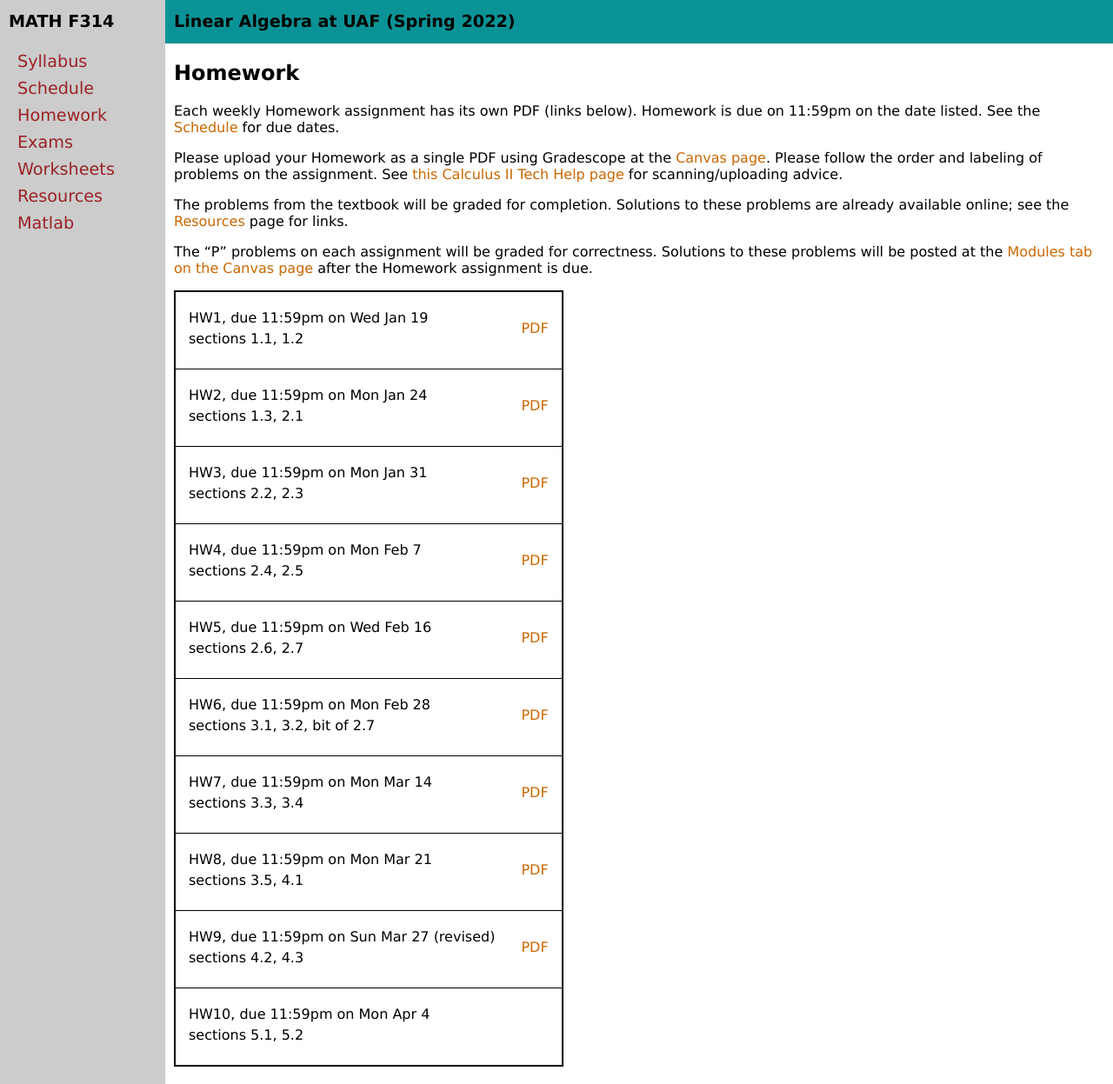
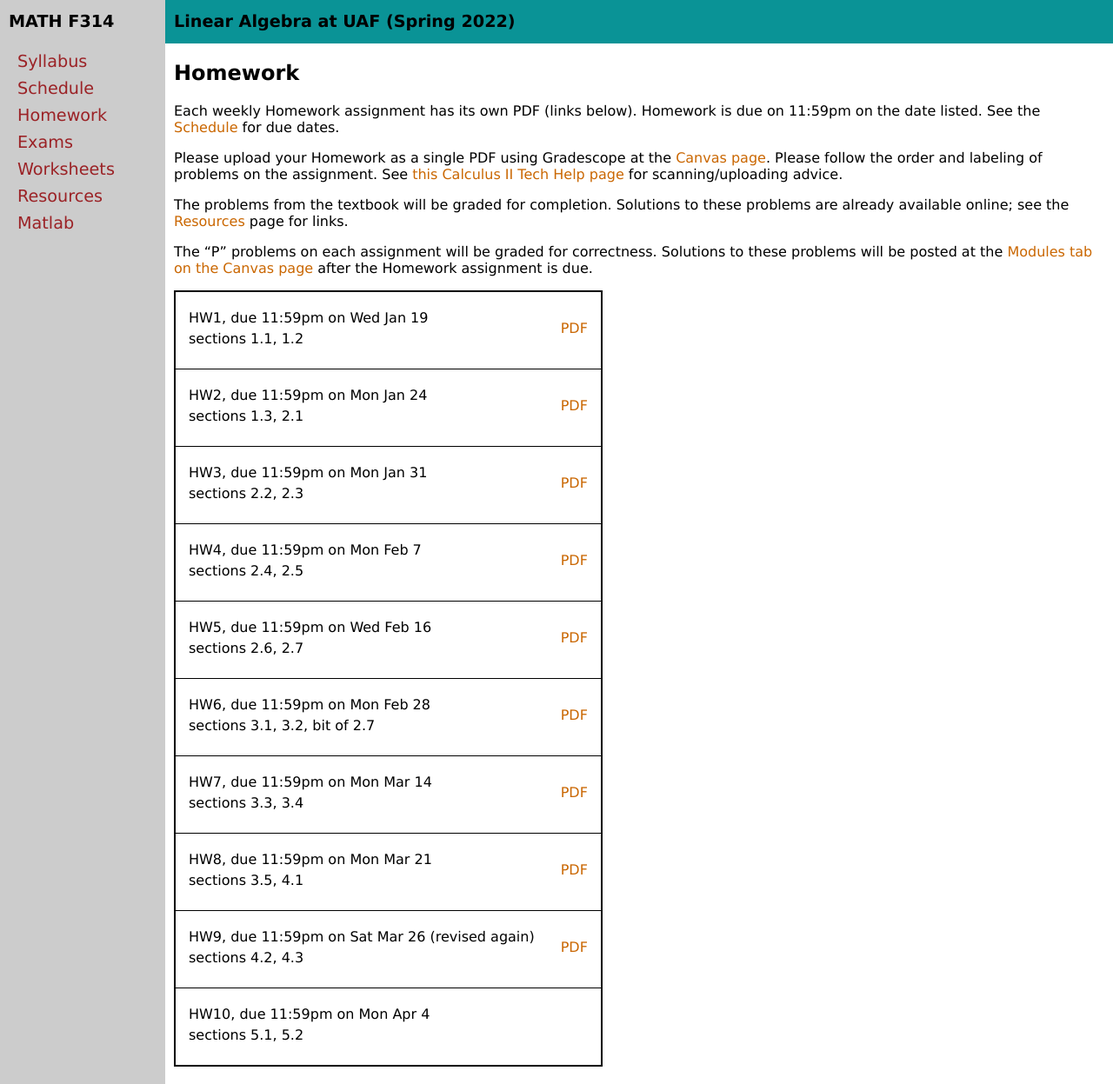
Before and after one commit to bueler/math314, a Jekyll site: the page built from homework.md, in a window 1280 px wide and 1247 px high. Shown: the whole window at 87% size. Built offline with Jekyll 4.4.1, drawn with Linux system fonts in a browser that asks for light colours.

Commit message:
revise HW9 again; fiddle schedule; progress HW10

```diff
--- a/_data/homework.yml
+++ b/_data/homework.yml
@@ -34,7 +34,7 @@ homework:
   sections: 3.5, 4.1
   blank: HW8.pdf
 - name: HW9
-  due: 11:59pm on Sun Mar 27 (revised)
+  due: 11:59pm on Sat Mar 26 (revised again)
   sections: 4.2, 4.3
   blank: HW9.pdf
 - name: HW10
```
Also changed, not shown: 5 other files.
